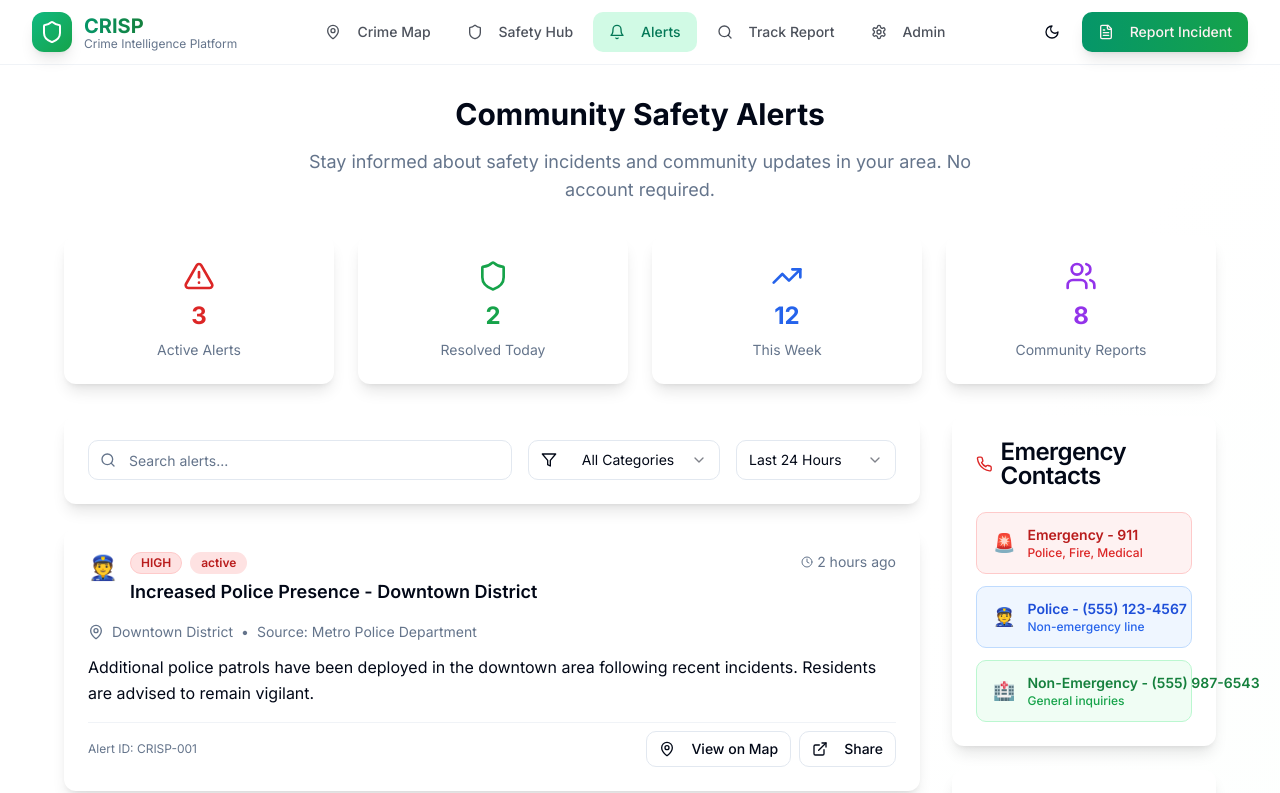
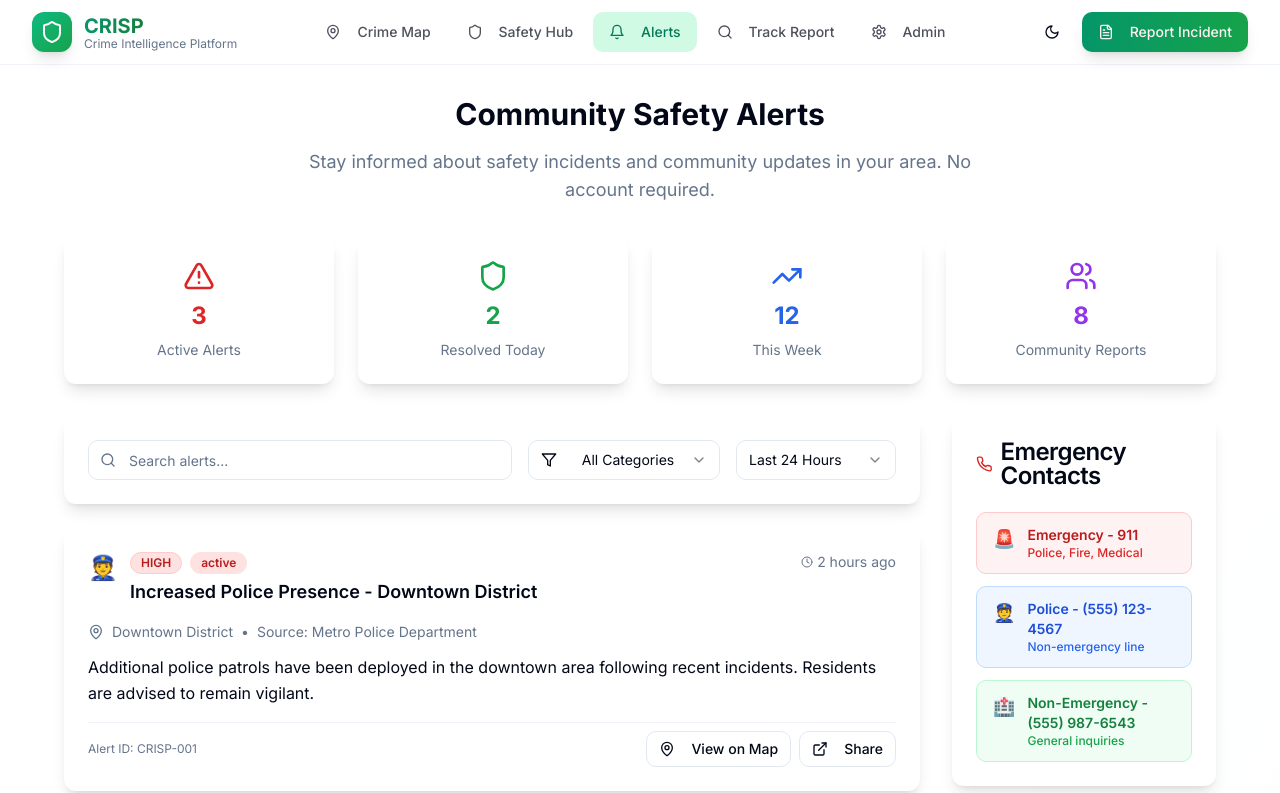
Before and after one commit to Twilight-Techy/crisp, a Next.js app: page /alerts in a window 1280 px wide. Shown: the top 793 px of the page. Built offline with nearby package versions, Linux system fonts and the light colour scheme.

Commit message:
feat(alerts, safety): update grid layout for main content and sidebar, enhance responsiveness and text wrapping

```diff
--- a/app/alerts/page.tsx
+++ b/app/alerts/page.tsx
@@ -205,9 +205,10 @@ export default function AlertsPage() {
             </Card>
           </div>
 
-          <div className="grid lg:grid-cols-4 gap-8">
+          {/* Changed grid to 12 columns; main=9, sidebar=3 for a wider main content but still roomy sidebar */}
+          <div className="grid lg:grid-cols-12 gap-8">
             {/* Main Alerts Feed */}
-            <div className="lg:col-span-3 space-y-6">
+            <div className="lg:col-span-9 space-y-6">
               {/* Filters and Search */}
               <Card className="border-0 shadow-lg">
                 <CardContent className="p-6">
@@ -321,8 +322,8 @@ export default function AlertsPage() {
               </Card>
             </div>
 
-            {/* Sidebar */}
-            <div className="space-y-6">
+            {/* Sidebar (3/12 width) */}
+            <div className="lg:col-span-3 space-y-6">
               {/* Emergency Contacts */}
               <Card className="border-0 shadow-lg">
                 <CardHeader>
@@ -335,35 +336,38 @@ export default function AlertsPage() {
                   <div className="space-y-3">
                     <Button
                       variant="outline"
-                      className="w-full justify-start text-left bg-red-50 hover:bg-red-100 border-red-200 text-red-700 h-auto py-3"
+                      className="w-full justify-start text-left bg-red-50 hover:bg-red-100 border-red-200 text-red-700 h-auto py-3 overflow-hidden"
                     >
-                      <div className="flex items-center space-x-3">
-                        <span className="text-lg">🚨</span>
-                        <div className="text-left">
+                      {/* allow content to wrap and align to top; ensure text container can shrink/grow */}
+                      <div className="flex w-full items-start space-x-3 flex-wrap">
+                        <span className="text-lg flex-shrink-0">🚨</span>
+                        <div className="text-left min-w-0 flex-1 break-words whitespace-normal">
                           <div className="font-semibold">Emergency - 911</div>
                           <div className="text-xs text-red-600">Police, Fire, Medical</div>
                         </div>
                       </div>
                     </Button>
+
                     <Button
                       variant="outline"
-                      className="w-full justify-start text-left bg-blue-50 hover:bg-blue-100 border-blue-200 text-blue-700 h-auto py-3"
+                      className="w-full justify-start text-left bg-blue-50 hover:bg-blue-100 border-blue-200 text-blue-700 h-auto py-3 overflow-hidden"
                     >
-                      <div className="flex items-center space-x-3">
-                        <span className="text-lg">👮</span>
-                        <div className="text-left">
+                      <div className="flex w-full items-start space-x-3 flex-wrap">
+                        <span className="text-lg flex-shrink-0">👮</span>
+                        <div className="text-left min-w-0 flex-1 break-words whitespace-normal">
                           <div className="font-semibold">Police - (555) 123-4567</div>
                           <div className="text-xs text-blue-600">Non-emergency line</div>
                         </div>
                       </div>
                     </Button>
+
                     <Button
                       variant="outline"
-                      className="w-full justify-start text-left bg-green-50 hover:bg-green-100 border-green-200 text-green-700 h-auto py-3"
+                      className="w-full justify-start text-left bg-green-50 hover:bg-green-100 border-green-200 text-green-700 h-auto py-3 overflow-hidden"
                     >
-                      <div className="flex items-center space-x-3">
-                        <span className="text-lg">🏥</span>
-                        <div className="text-left">
+                      <div className="flex w-full items-start space-x-3 flex-wrap">
+                        <span className="text-lg flex-shrink-0">🏥</span>
+                        <div className="text-left min-w-0 flex-1 break-words whitespace-normal">
                           <div className="font-semibold">Non-Emergency - (555) 987-6543</div>
                           <div className="text-xs text-green-600">General inquiries</div>
                         </div>
--- a/app/safety/page.tsx
+++ b/app/safety/page.tsx
@@ -147,9 +147,10 @@ export default function SafetyResourcesPage() {
             </CardContent>
           </Card>
 
-          <div className="grid lg:grid-cols-4 gap-8">
+          {/* Changed grid to 12 columns; main=9, sidebar=3 for a wider main content but still roomy sidebar */}
+          <div className="grid lg:grid-cols-12 gap-8">
             {/* Main Content - Safety Tips */}
-            <div className="lg:col-span-3 space-y-6">
+            <div className="lg:col-span-9 space-y-6">
               <h2 className="text-2xl font-bold flex items-center space-x-2">
                 <Lightbulb className="w-6 h-6 text-emerald-600" />
                 <span>Safety Tips & Guides</span>
@@ -171,7 +172,7 @@ export default function SafetyResourcesPage() {
                           </div>
                           <h3 className="text-lg font-semibold">{tip.title}</h3>
                         </div>
-                        <p className="text-muted-foreground text-sm leading-relaxed line-clamp-3">{tip.description}</p>
+                        <p className="text-muted-foreground text-sm leading-relaxed">{tip.description}</p>
                         <Button asChild variant="outline" className="w-full bg-transparent">
                           <Link href={`/safety/tips/${tip.category}/${tip.id}`}>
                             <ExternalLink className="w-4 h-4 mr-2" />
@@ -192,8 +193,8 @@ export default function SafetyResourcesPage() {
               </Card>
             </div>
 
-            {/* Sidebar */}
-            <div className="lg:col-span-1 space-y-6">
+            {/* Sidebar - 3/12 width */}
+            <div className="lg:col-span-3 space-y-6">
               {/* Emergency Contacts */}
               <Card className="border-0 shadow-lg">
                 <CardHeader>
@@ -208,13 +209,14 @@ export default function SafetyResourcesPage() {
                       key={index}
                       variant="outline"
                       className={`w-full justify-start text-left h-auto py-3 ${contact.color === "red"
-                          ? "bg-red-50 hover:bg-red-100 border-red-200 text-red-700"
-                          : "bg-blue-50 hover:bg-blue-100 border-blue-200 text-blue-700"
+                        ? "bg-red-50 hover:bg-red-100 border-red-200 text-red-700"
+                        : "bg-blue-50 hover:bg-blue-100 border-blue-200 text-blue-700"
                         }`}
                     >
-                      <div className="flex items-center space-x-3">
+                      {/* allow content to wrap, align to top, and let text container shrink/expand */}
+                      <div className="flex items-start space-x-3 w-full">
                         <contact.icon className={`w-5 h-5 ${getSeverityColor(contact.color)} flex-shrink-0`} />
-                        <div className="text-left">
+                        <div className="text-left min-w-0 whitespace-normal break-words">
                           <div className="font-semibold">{contact.name}</div>
                           <div className="text-xs text-muted-foreground">{contact.number}</div>
                           <div className="text-xs text-muted-foreground">{contact.description}</div>
@@ -236,13 +238,14 @@ export default function SafetyResourcesPage() {
                 <CardContent className="space-y-4">
                   {recentAlerts.map((alert, index) => (
                     <div key={index} className="space-y-2">
-                      <div className="flex items-center space-x-2">
+                      <div className="flex items-start space-x-2">
                         <AlertTriangle className={`w-4 h-4 ${getSeverityColor(alert.severity)}`} />
-                        <h4 className="font-semibold text-sm">{alert.title}</h4>
+                        {/* allow long titles to wrap on multiple lines */}
+                        <h4 className="font-semibold text-sm break-words">{alert.title}</h4>
                       </div>
                       <div className="flex items-center space-x-2 text-xs text-muted-foreground">
                         <MapPin className="w-3 h-3" />
-                        <span>{alert.location}</span>
+                        <span className="break-words">{alert.location}</span>
                         <Clock className="w-3 h-3 ml-2" />
                         <span>{alert.time}</span>
                       </div>
```
